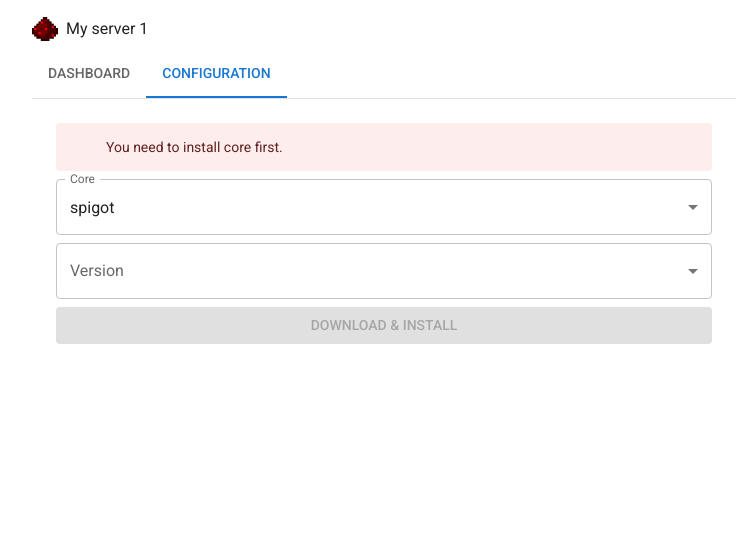
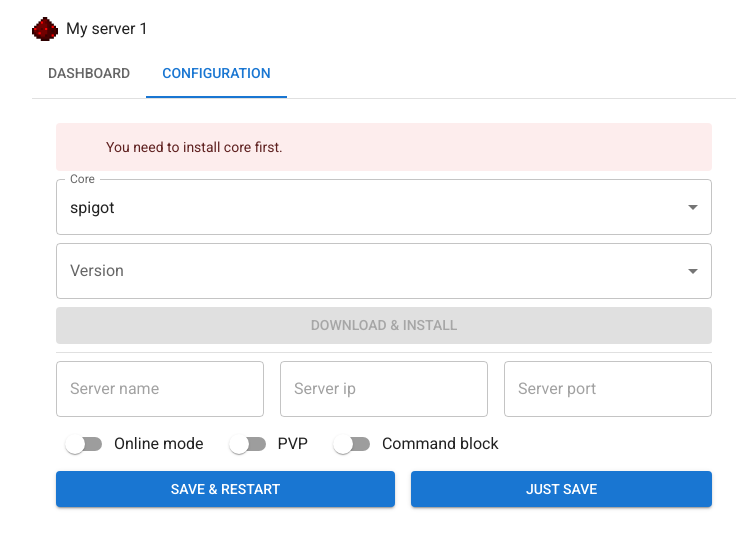
Before and after one commit to kotleni/redstone, a Next.js app: page / in a window 1280 px wide. Both pictures are taken after a click on the tab "CONFIGURATION". Shown: the top 548 px of the page, without its empty margins (256-1000 px from the left). Built offline with nearby package versions, Linux system fonts and the light colour scheme; some icons are missing; what @mui/material-nextjs would draw is missing.

Commit message:
chorea: adsadad

```diff
--- a/src/app/page.tsx
+++ b/src/app/page.tsx
@@ -5,12 +5,16 @@ import {
     Box,
     Button,
     CircularProgress,
+    Divider,
     FormControl,
+    FormControlLabel,
     InputLabel,
     MenuItem,
     Select,
     SelectChangeEvent,
     Stack,
+    Switch,
+    TextField,
 } from '@mui/material';
 import ReportProblemIcon from '@mui/icons-material/ReportProblem';
 import Tab from '@mui/material/Tab';
@@ -191,6 +195,52 @@ function ConfigurationContent({instance}: ConfigurationContentProps) {
             >
                 Download & Install
             </Button>
+
+            <Divider orientation="horizontal" />
+
+            <Stack
+                direction="row"
+                spacing={2}
+                className="w-full items-stretch justify-stretch"
+            >
+                <TextField
+                    variant="outlined"
+                    placeholder="Server name"
+                    className="grow"
+                />
+                <TextField
+                    variant="outlined"
+                    placeholder="Server ip"
+                    className="grow"
+                />
+                <TextField
+                    variant="outlined"
+                    placeholder="Server port"
+                    className="grow"
+                />
+            </Stack>
+            <Stack
+                direction="row"
+                spacing={2}
+                className="w-full items-stretch justify-stretch"
+            >
+                <FormControlLabel control={<Switch />} label="Online mode" />
+                <FormControlLabel control={<Switch />} label="PVP" />
+                <FormControlLabel control={<Switch />} label="Command block" />
+            </Stack>
+
+            <Stack
+                direction="row"
+                spacing={2}
+                className="w-full items-stretch justifty-stretch"
+            >
+                <Button className="grow" variant="contained">
+                    Save & restart
+                </Button>
+                <Button className="grow" variant="contained">
+                    Just save
+                </Button>
+            </Stack>
         </div>
     );
 }
```
Also changed, not shown: src/data/server-properties.ts (added, +35 -0 lines).
